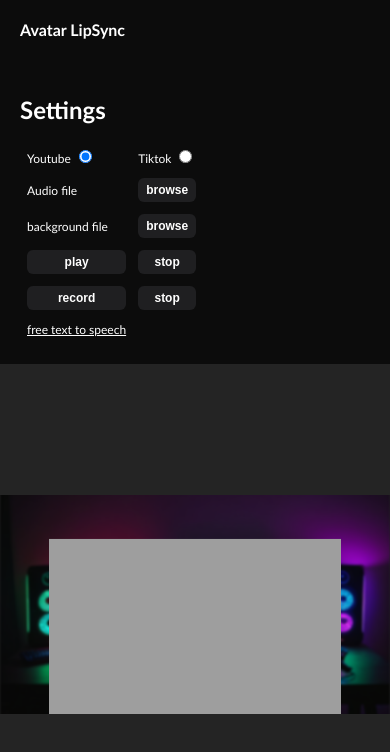
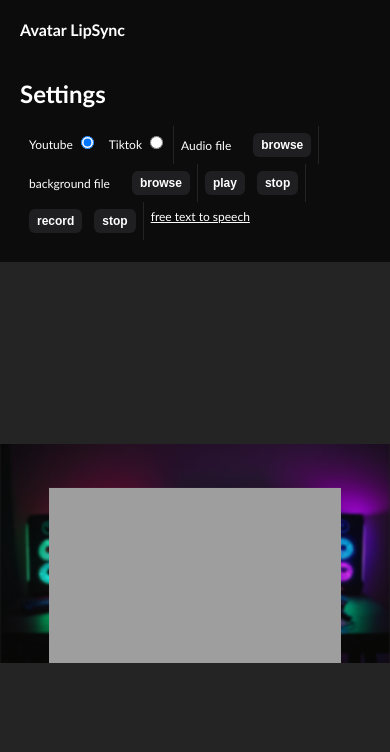
Before and after one commit to blitzeeflow/canvas-talking-avatar, a plain HTML site: page index.html in a window 390 px wide. Drawn offline with Linux system fonts and the light colour scheme.

Commit message:
Update index.html

```diff
--- a/index.html
+++ b/index.html
@@ -152,6 +152,18 @@
           width: 100%;
           height: auto;
         }
+        tbody {
+          display: flex;
+          width: 100%;
+          flex-direction: row;
+          flex-wrap: wrap;
+        }
+        tr:not(:last-child) {
+          border-right: 1px solid #242424;
+        }
+        h1 {
+          margin-top: 0;
+        }
       }
     </style>
     <meta name="viewport" content="width=device-width, initial-scale=1" />
@@ -164,6 +176,7 @@
       <div class="sidebar">
         <h1>Settings</h1>
         <table>
+          <tbody>
             <tr>
               <td>
                 <label for="channel">Youtube</label>
@@ -229,6 +242,7 @@
                 >
               </td>
             </tr>
+          </tbody>
         </table>
         <!-- Adjust size as needed -->
         <audio id="speechAudio" src="hook.mp3"></audio>
```
Lines whose indentation alone changed are shown as unchanged.
